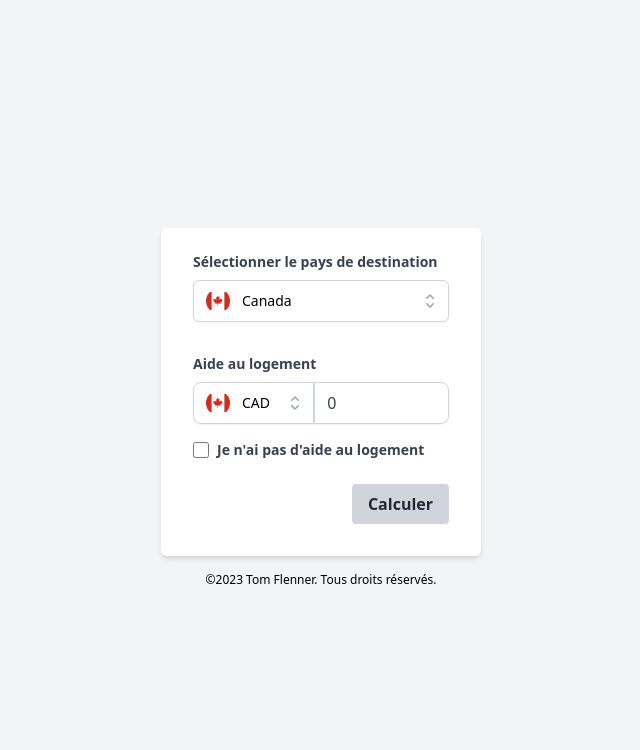
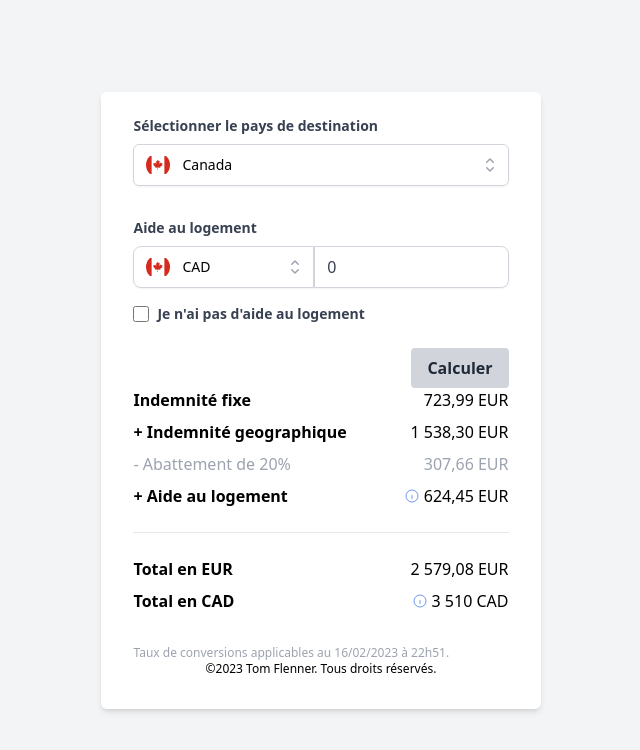
Before and after one commit to tomflenner/allowance-calculator, a Vue app: page / in a window 1280 px wide. Shown: the top 750 px of the page, without its empty margins (319-959 px from the left). Built offline with nearby package versions, Linux system fonts and the light colour scheme.

Commit message:
refactoring

```diff
--- a/src/App.vue
+++ b/src/App.vue
@@ -1,7 +1,7 @@
 <script setup lang="ts"></script>
 
 <template>
-  <div class="grid h-screen place-items-center bg-gray-100">
+  <div class="grid h-screen w-screen place-items-center bg-gray-100">
     <RouterView />
   </div>
 </template>
--- /dev/null
+++ b/src/components/AllowanceForm.vue
@@ -0,0 +1,38 @@
+<template>
+  <div class="mb-8">
+    <label class="block text-gray-700 text-sm font-bold mb-2" for="username">
+      Sélectionner le pays de destination
+    </label>
+    <FormDropDown :is-currency-drop-down="false" />
+  </div>
+
+  <div class="mb-4">
+    <label class="block text-gray-700 text-sm font-bold mb-2" for="username">
+      Aide au logement
+    </label>
+
+    <FormDropDown :is-currency-drop-down="true" />
+
+    <div class="flex items-center mb-2 mt-4">
+      <input
+        id="default-checkbox"
+        type="checkbox"
+        value=""
+        class="w-4 h-4 text-blue-600 bg-gray-100 border-gray-300 rounded"
+      />
+      <label for="default-checkbox" class="ml-2 text-gray-700 text-sm font-bold"
+        >Je n'ai pas d'aide au logement</label
+      >
+    </div>
+  </div>
+
+  <button
+    class="bg-gray-300 hover:bg-gray-400 text-gray-800 font-bold py-2 px-4 rounded ml-auto mr-0"
+  >
+    Calculer
+  </button>
+</template>
+
+<script setup lang="ts">
+import FormDropDown from "./FormDropDown.vue";
+</script>
--- /dev/null
+++ b/src/components/AllowanceResult.vue
@@ -0,0 +1,51 @@
+<template>
+  <div class="space-y-2">
+    <div class="flex justify-between space-x-12">
+      <span class="font-semibold">Indemnité fixe</span>
+      <span>723,99 EUR</span>
+    </div>
+
+    <div class="flex justify-between space-x-12">
+      <span class="font-semibold">+ Indemnité geographique</span>
+      <span>1 538,30 EUR</span>
+    </div>
+
+    <div class="flex justify-between space-x-12 text-gray-400">
+      <span>- Abattement de 20%</span>
+      <span>307,66 EUR</span>
+    </div>
+
+    <div class="flex justify-between space-x-12">
+      <span class="font-semibold">+ Aide au logement</span>
+      <div class="flex items-center">
+        <PopOver />
+        <span>624,45 EUR</span>
+      </div>
+    </div>
+  </div>
+
+  <hr class="h-px my-6 bg-gray-200 border-0" />
+
+  <div class="space-y-2">
+    <div class="flex justify-between space-x-12">
+      <span class="font-bold">Total en EUR</span>
+      <span>2 579,08 EUR</span>
+    </div>
+
+    <div class="flex justify-between space-x-12">
+      <span class="font-bold">Total en CAD</span>
+      <div class="flex items-center">
+        <PopOver />
+        <span>3 510 CAD</span>
+      </div>
+    </div>
+  </div>
+
+  <div class="mt-8 text-xs text-gray-400">
+    Taux de conversions applicables au 16/02/2023 à 22h51.
+  </div>
+</template>
+
+<script setup lang="ts">
+import PopOver from "./PopOver.vue";
+</script>
--- a/src/components/BaseForm.vue
+++ b/src/components/BaseForm.vue
@@ -1,53 +1,14 @@
 <script setup lang="ts">
-import FormDropDown from "./FormDropDown.vue";
+import AllowanceForm from "./AllowanceForm.vue";
+import AllowanceResult from "./AllowanceResult.vue";
 </script>
 
 <template>
-  <div class="w-full max-w-xs">
-    <form
-      class="bg-white shadow-md flex flex-col rounded-md px-8 pt-6 pb-8 mb-4 mt-4"
-    >
-      <div class="mb-8">
-        <label
-          class="block text-gray-700 text-sm font-bold mb-2"
-          for="username"
-        >
-          Sélectionner le pays de destination
-        </label>
-        <FormDropDown :is-currency-drop-down="false" />
-      </div>
-
-      <div class="mb-4">
-        <label
-          class="block text-gray-700 text-sm font-bold mb-2"
-          for="username"
-        >
-          Aide au logement
-        </label>
-
-        <FormDropDown :is-currency-drop-down="true" />
-
-        <div class="flex items-center mb-2 mt-4">
-          <input
-            id="default-checkbox"
-            type="checkbox"
-            value=""
-            class="w-4 h-4 text-blue-600 bg-gray-100 border-gray-300 rounded"
-          />
-          <label
-            for="default-checkbox"
-            class="ml-2 text-gray-700 text-sm font-bold"
-            >Je n'ai pas d'aide au logement</label
-          >
-        </div>
-      </div>
-
-      <button
-        class="bg-gray-300 hover:bg-gray-400 text-gray-800 font-bold py-2 px-4 rounded ml-auto mr-0"
-      >
-        Calculer
-      </button>
-    </form>
+  <div
+    class="w-full max-w-fit bg-white shadow-md truncate flex flex-col rounded-md px-8 pt-6 pb-8 mb-4 mt-4"
+  >
+    <AllowanceForm />
+    <AllowanceResult />
     <p class="text-center text-xs">
       &copy;2023 Tom Flenner. Tous droits réservés.
     </p>
--- a/src/components/PopOver.vue
+++ b/src/components/PopOver.vue
@@ -5,7 +5,10 @@
     @mouseleave="open = false"
     @click="open = !open"
   >
-    <PopoverButton class="focus:outline-none" @click="open = !open">
+    <PopoverButton
+      @click="open = !open"
+      class="no-highlights-for-mobile-device focus:outline-none"
+    >
       <svg
         xmlns="http://www.w3.org/2000/svg"
         fill="none"
@@ -29,8 +32,11 @@
       leave-from-class="translate-y-0 opacity-100"
       leave-to-class="translate-y-1 opacity-0"
     >
-      <div v-if="open" class="absolute translate-x-5">
-        <PopoverPanel static class="max-w-sm">
+      <div
+        v-if="open"
+        class="absolute z-10 mt-5 max-w-sm -translate-x-1/2 transform px-4 sm:px-0 lg:max-w-3xl"
+      >
+        <PopoverPanel static>
           <div class="rounded-md shadow-md bg-gray-100 p-8">
             Contenu du pop over
           </div>
@@ -40,6 +46,12 @@
   </Popover>
 </template>
 
+<style>
+.no-highlights-for-mobile-device {
+  -webkit-tap-highlight-color: transparent;
+}
+</style>
+
 <script setup lang="ts">
 import { Popover, PopoverButton, PopoverPanel } from "@headlessui/vue";
 import { ref } from "vue";
```
